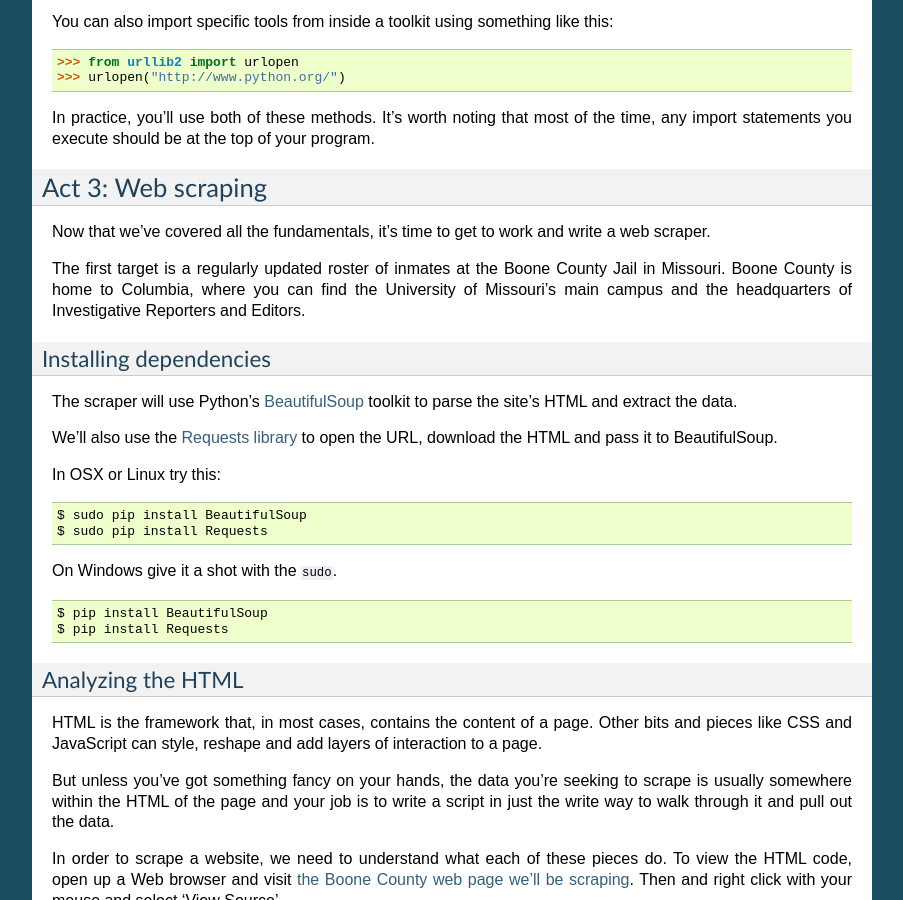
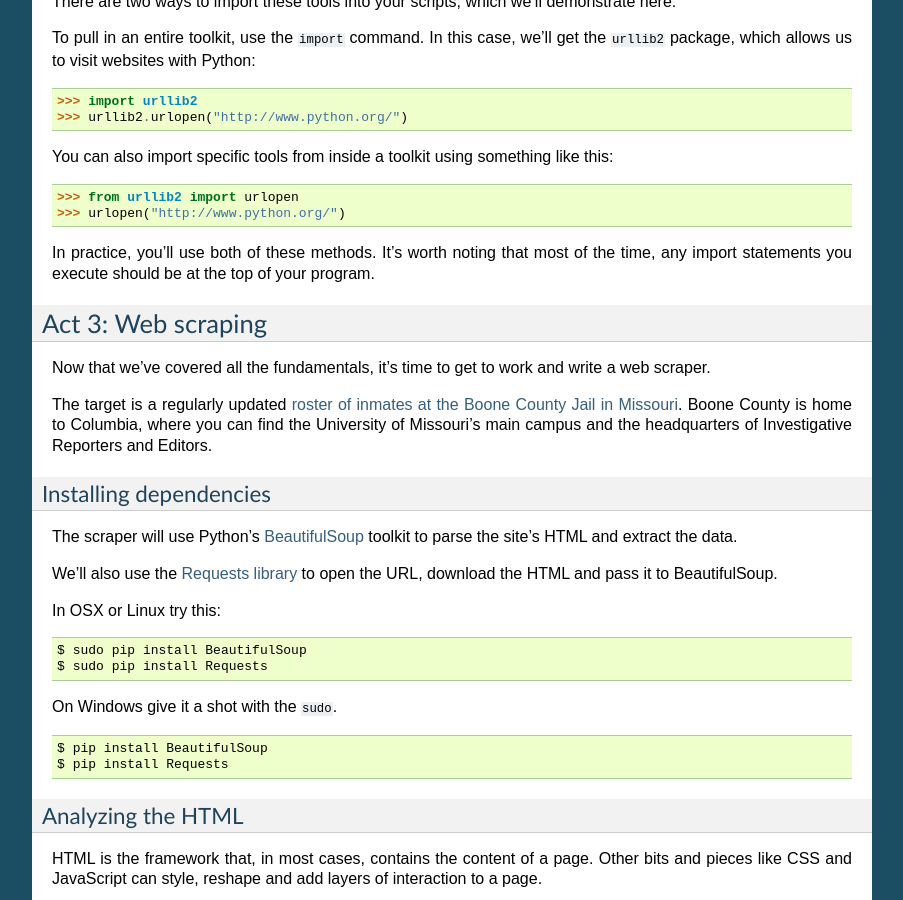
Before and after one commit to palewire/first-web-scraper, a Sphinx documentation site: the page built from docs/index.rst, in a window 1280 px wide and 900 px high, scrolled down 12387 px. Shown: the whole window, without its empty margins (198-1101 px from the left). Built offline with Sphinx 7.4.7, drawn with Linux system fonts in a browser that asks for light colours; some of the changed text lies outside the part shown.

```diff
--- a/docs/index.rst
+++ b/docs/index.rst
@@ -758,7 +763,7 @@ Act 3: Web scraping
 
 Now that we've covered all the fundamentals, it's time to get to work and write a web scraper.
 
-The first target is a regularly updated roster of inmates at the Boone County Jail in Missouri. Boone County is home to Columbia, where you can find the University of Missouri's main campus and the headquarters of Investigative Reporters and Editors.
+The target is a regularly updated `roster of inmates at the Boone County Jail in Missouri <http://www.showmeboone.com/sheriff/JailResidents/JailResidents.asp>`_. Boone County is home to Columbia, where you can find the University of Missouri's main campus and the headquarters of Investigative Reporters and Editors.
 
 Installing dependencies
 ~~~~~~~~~~~~~~~~~~~~~~~
```
Also changed, not shown: other parts of docs/index.rst (+5 -0 lines), 5 other files.
